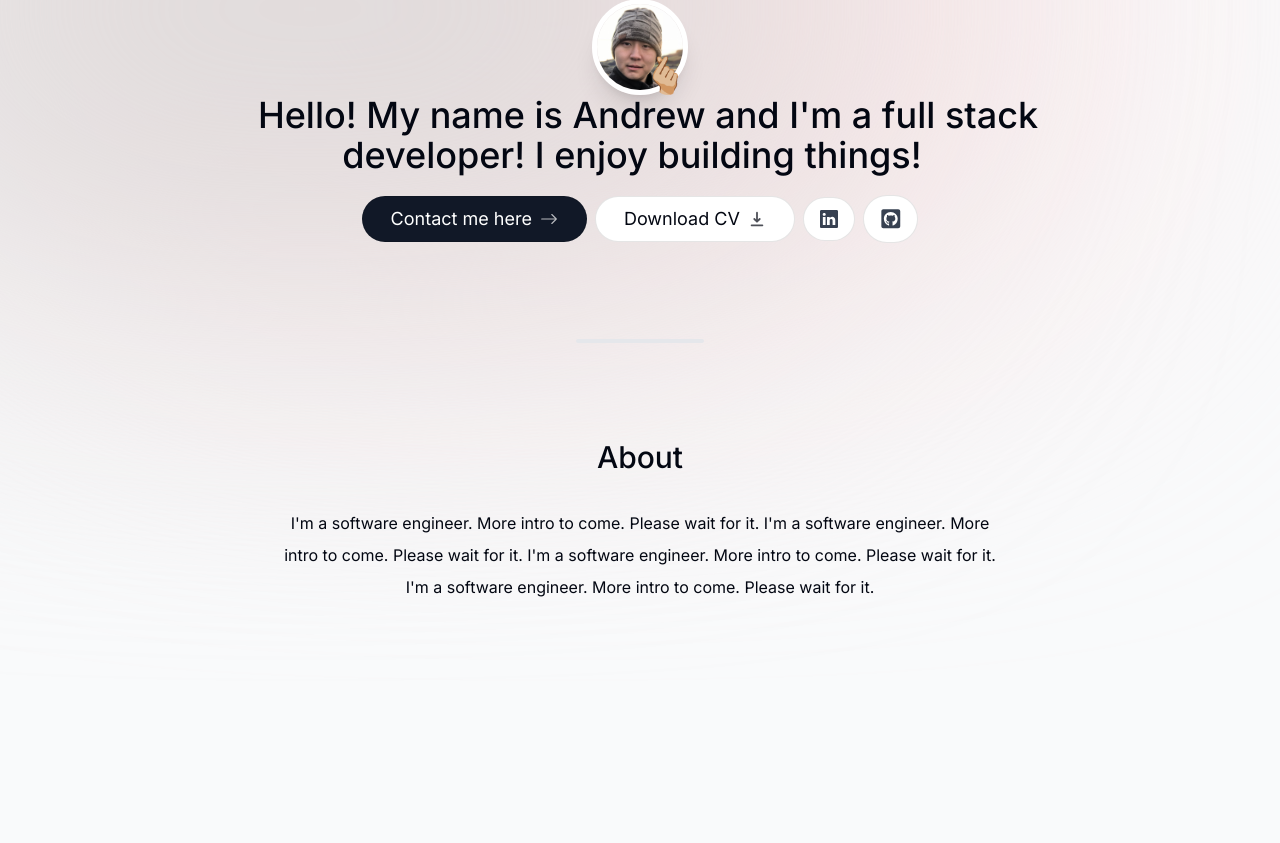
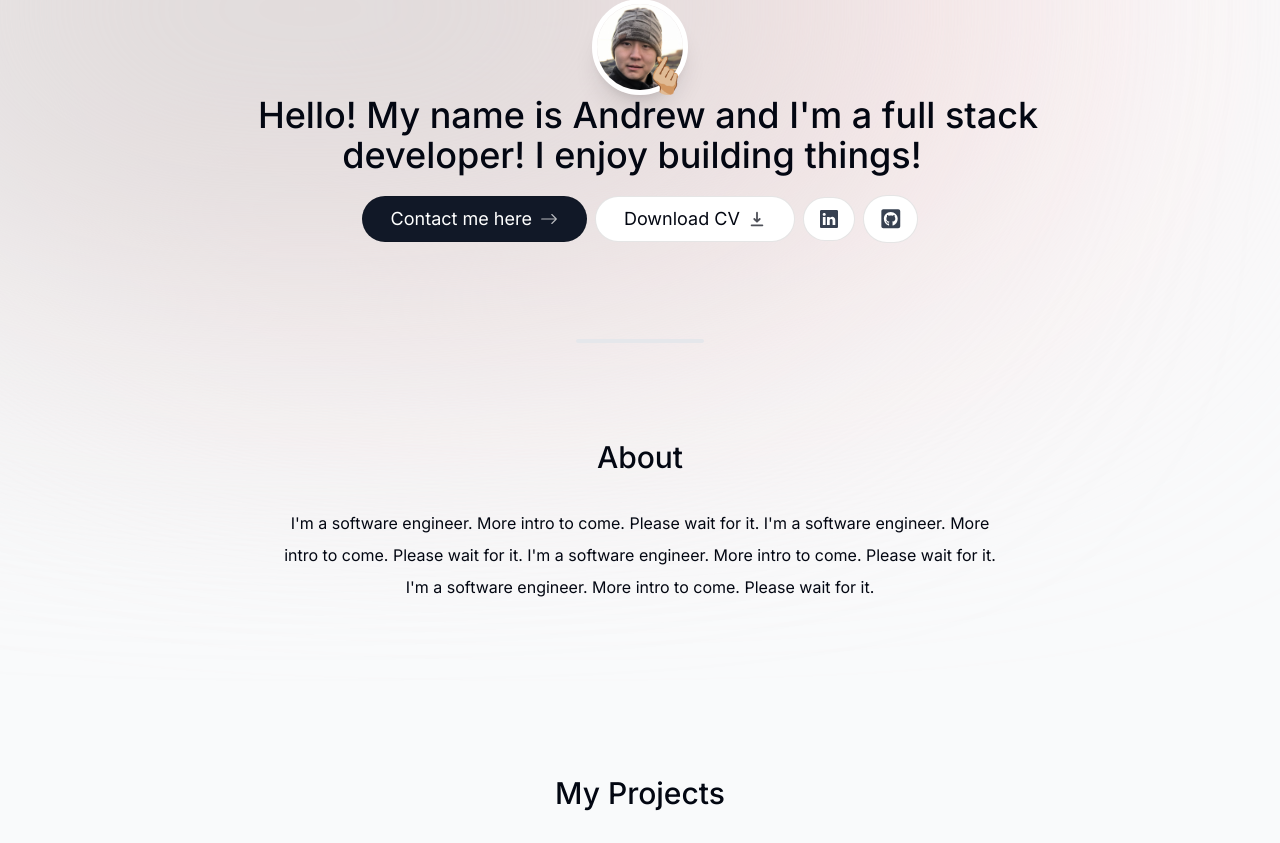
Before and after one commit to cisdell/personal_web_ver2, a Next.js app: page / in a window 1280 px wide. Shown: the part 145-988 px from the top of the page. Before the commit the page ends 920 px from the top, so only its background shows below. Built offline with nearby package versions, Linux system fonts and the light colour scheme.

Commit message:
projects section component start

```diff
--- a/app/page.tsx
+++ b/app/page.tsx
@@ -1,5 +1,6 @@
 import About from "@/components/about";
 import Intro from "@/components/intro";
+import Projects from "@/components/projects";
 import SectionDivider from "@/components/section-divider";
 
 export default function Home() {
@@ -8,6 +9,7 @@
       <Intro />
       <SectionDivider />
       <About />
+      <Projects />
     </main>
   );
 }
--- /dev/null
+++ b/components/projects.tsx
@@ -0,0 +1,10 @@
+import React from "react";
+import SectionHeading from "./section-heading";
+
+export default function Projects() {
+  return (
+    <section>
+      <SectionHeading title={"My Projects"} />
+    </section>
+  );
+}
```
